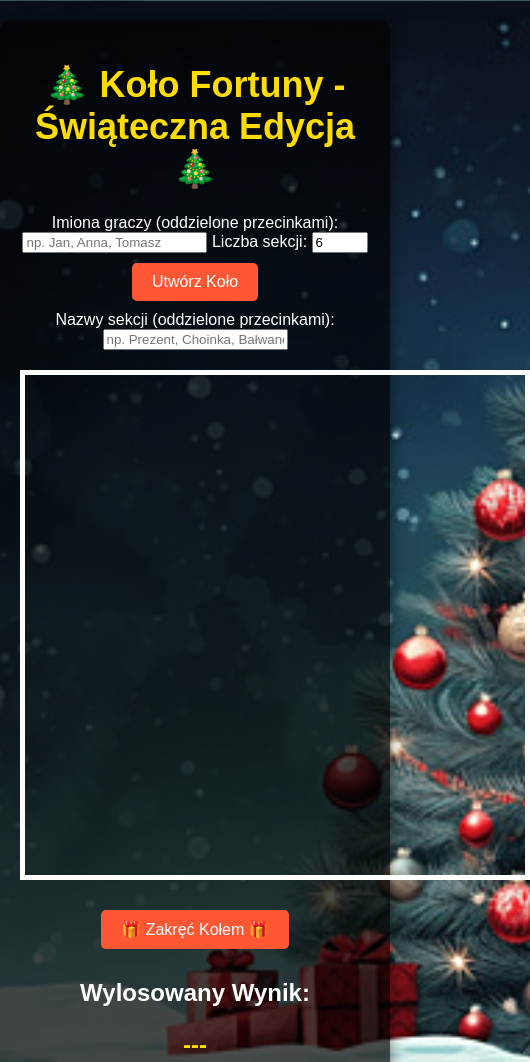
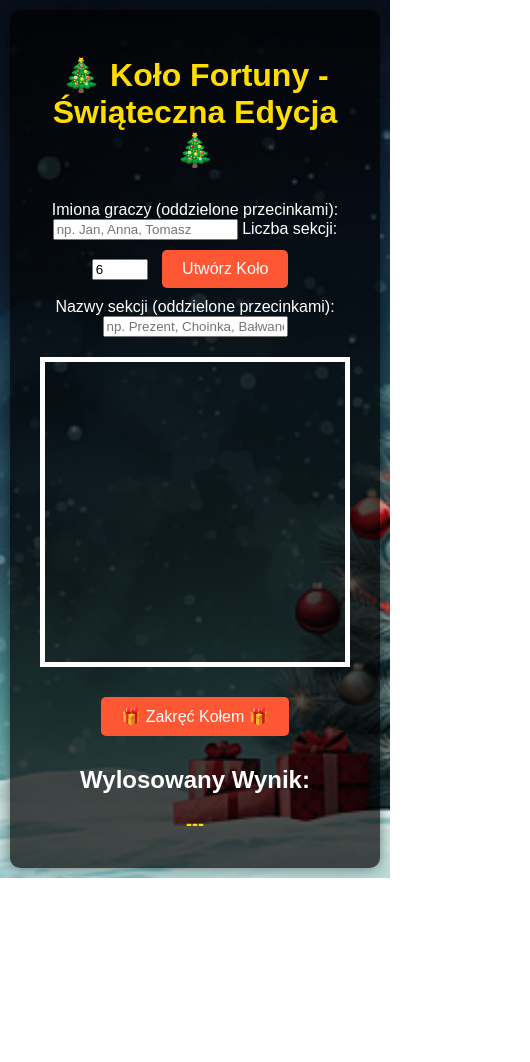
Before and after one commit to Se-cyber-source/-wi-teczne-Losowanie, a plain HTML site: page index.html in a window 390 px wide. Shown: the top 1062 px of the page, 530 px wide, since content can reach past the window. After the commit the page ends 878 px from the top, so only its background shows below. Drawn offline with Linux system fonts and the light colour scheme.

Commit message:
Add files via upload

```diff
--- a/script.js
+++ b/script.js
@@ -13,6 +13,16 @@ let players = [];
 let currentPlayerIndex = 0;
 let anglePerSection;
 let currentAngle = 0;
+
+// Ustawienie rozmiaru canvas w zależności od szerokości ekranu
+function resizeCanvas() {
+    canvas.width = Math.min(window.innerWidth - 40, 400); // Maksymalna szerokość 400px
+    canvas.height = canvas.width; // Ustawienie proporcji kwadratu
+    drawWheel();
+}
+
+window.addEventListener('resize', resizeCanvas);
+resizeCanvas(); // Początkowe ustawienie
 
 // Start muzyki w tle
 bgMusic.volume = 1;
--- a/style.css
+++ b/style.css
@@ -21,17 +21,20 @@ canvas {
     border: 5px solid #fff;
     margin: 20px auto;
     display: block;
+    max-width: 100%; /* Canvas will adjust width to container */
+    height: auto; /* Maintain aspect ratio */
 }
 
 button {
-    padding: 10px 20px;
+    padding: 12px 24px;
     margin: 10px;
-    font-size: 16px;
+    font-size: 18px;
     background-color: #ff5733;
     border: none;
     color: #fff;
     border-radius: 5px;
     cursor: pointer;
+    transition: background-color 0.3s ease;
 }
 
 button:hover {
@@ -56,3 +59,49 @@ h1 {
 h2 {
     color: #fff;
 }
+
+/* Responsywność */
+@media (max-width: 600px) {
+    body {
+        background-position: top center;
+    }
+
+    .container {
+        padding: 15px;
+        margin: 10px;
+        max-width: 90%;
+    }
+
+    h1 {
+        font-size: 28px;
+        padding: 10px;
+    }
+
+    button {
+        font-size: 14px;
+        padding: 10px 20px;
+    }
+
+    #currentResult {
+        font-size: 18px;
+    }
+
+    canvas {
+        max-width: 100%;
+        height: 300px; /* Limit height for small screens */
+    }
+
+    #results {
+        font-size: 16px;
+    }
+}
+
+@media (max-width: 768px) {
+    h1 {
+        font-size: 32px;
+    }
+
+    button {
+        font-size: 16px;
+    }
+}
```
